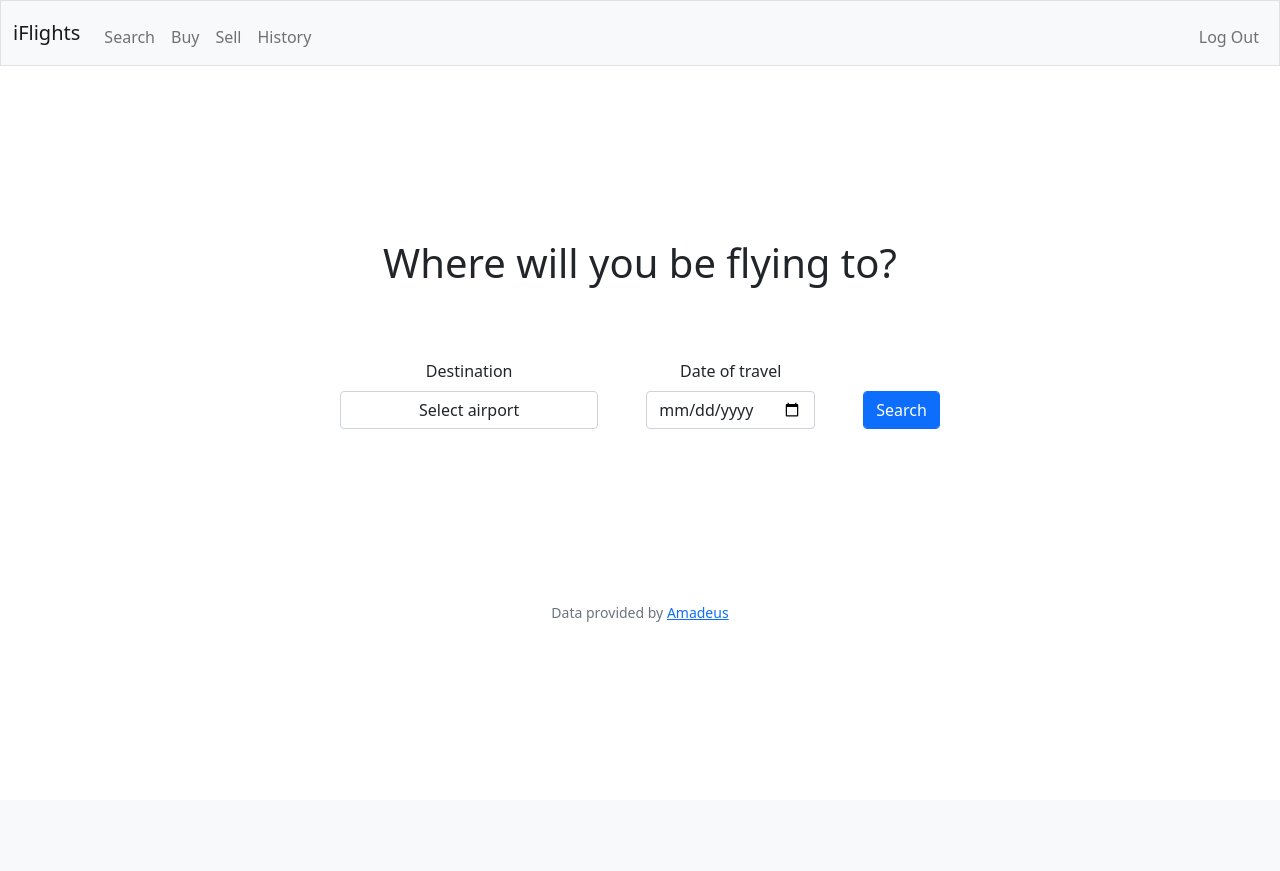
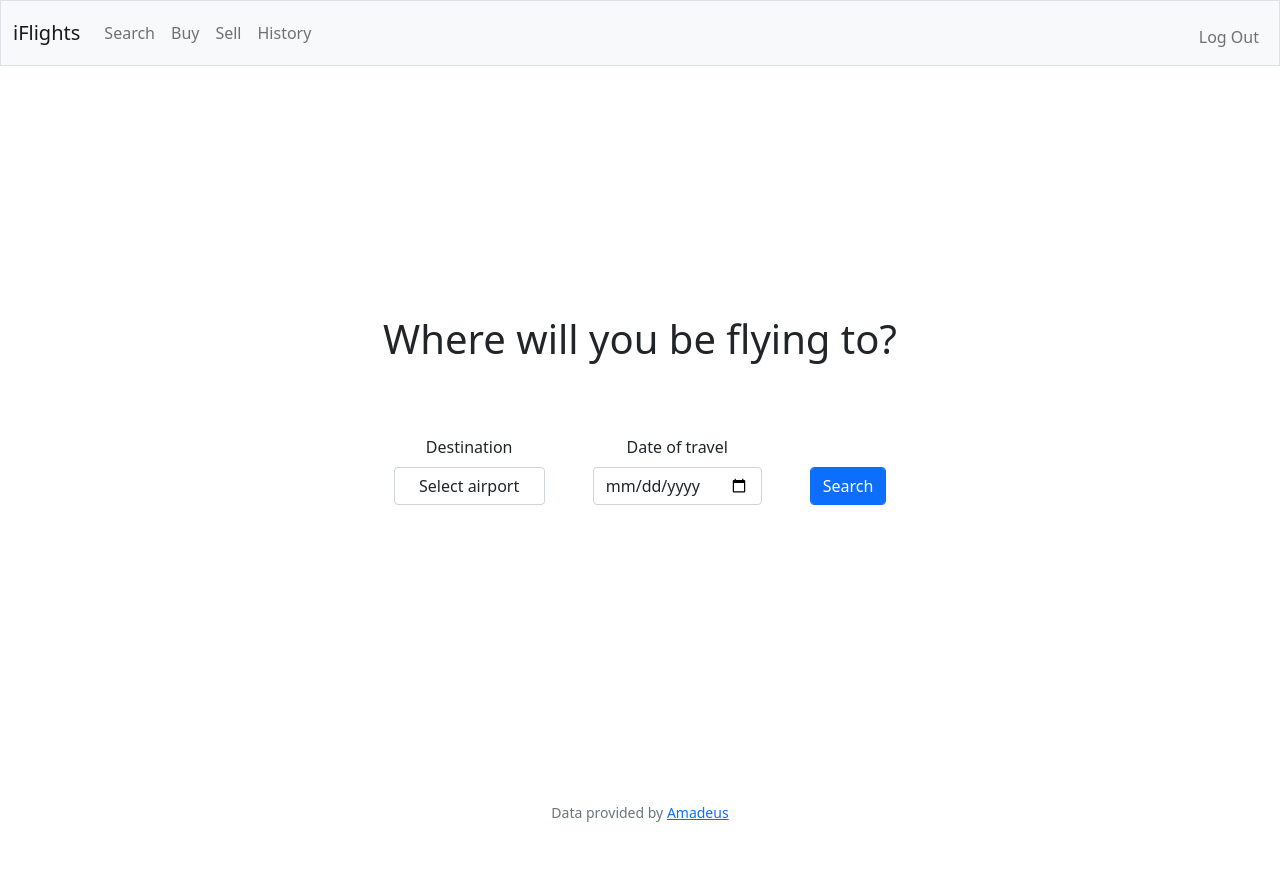
Before and after one commit to afonsogmarques/Flights, a Flask app: page / in a window 1280 px wide. Before the commit the page ends 622 px from the top, so only its background shows below. Run offline with Flask 2, Linux system fonts and the light colour scheme.

Commit message:
layout changes in different pages

```diff
--- a/app.py
+++ b/app.py
@@ -13,8 +13,8 @@ from helpers import matchAirline
 
 app = Flask(__name__)
 
-# if __name__ == '__main__':
-#     app.run(debug=True)
+if __name__ == '__main__':
+    app.run(debug=True)
 
 app.config["TEMPLATES_AUTO_RELOAD"] = True
 
@@ -26,8 +26,6 @@ amadeus = Client(
     client_id=os.getenv('CLIENT_ID'),
     client_secret=os.getenv('CLIENT_SECRET')
 )
-
-print(add_years(datetime.datetime.strptime('2022-09-07', "%Y-%m-%d").date(), 1))
 
 with sqlite3.connect('airports.db', check_same_thread=False) as con:
     cursor = con.cursor()
@@ -86,22 +84,22 @@ def index():
         date = request.form.get('date')
 
         if not destination:
-            return apology('Please provide a destination!')
+            return apology('Please select a destination!')
         elif not date:
-            return apology('Please provide a date!')
+            return apology('Please select a date!')
 
         try:
             datetime.datetime.strptime(date, "%Y-%m-%d")
         except ValueError:
-            return apology('Invalid date format', 403)
+            return apology('Invalid date format')
 
         d1 = datetime.datetime.strptime(date, "%Y-%m-%d").date()
         now = datetime.datetime.today().date()
 
         if d1 < now:
-            return apology('Date cannot be in the past', 403)
+            return apology('Date cannot be in the past!')
         elif d1 > add_years(now, 1):
-            return apology('Latest possible travel date is one year from today')
+            return apology('Latest possible travel date is one year from today!')
 
         with sqlite3.connect('airports.db', check_same_thread=False) as con:
             cursor = con.cursor()
@@ -127,7 +125,7 @@ def index():
                     response.append(fetchedData)
 
             except ResponseError as error:
-                print(f"{index}. {error}")
+                print(error)
 
         return render_template('results.html', date=date, destination=destination, response=response, codeTranslator=codeTranslator)
 
--- a/static/styles.css
+++ b/static/styles.css
@@ -1,3 +1,8 @@
+main {
+    min-height: max-content;
+    height: 89vh!important;
+}
+
 .dropdown a {
     text-decoration: none;
     color: initial;
@@ -40,6 +45,7 @@
 
 #index-content {
     display: flex;
+    height: 80vh;
 }
 
 div#loading {
@@ -49,3 +55,12 @@ div#loading {
     margin-top: -3rem;
     cursor: wait;
 }
+
+#apology {
+    height: 80vh;
+}
+
+#apology img {
+    min-width: 333px;
+    opacity: 0.85;
+}
--- a/templates/index.html
+++ b/templates/index.html
@@ -9,7 +9,7 @@
     <img src="/static/loading.gif" height="64px" width="64px" class="mb-3">
     <p class="text-mute">Loading results.<br>This may take several minutes.</p>
 </div>
-<div id="index-content" class="justify-content-center align-items-center flex-column" style="height: 55vh;">
+<div id="index-content" class="justify-content-center align-items-center flex-column pb-5">
     <div class="mb-5">
         <h1>Where will you be flying to?</h1>
     </div>
--- a/templates/layout.html
+++ b/templates/layout.html
@@ -25,7 +25,7 @@
                     <span class="navbar-toggler-icon"></span>
                 </button>
                 <div class="collapse navbar-collapse" id="navbar">
-                        <ul class="navbar-nav me-auto mt-2">
+                        <ul class="navbar-nav me-auto">
                             <li class="nav-item"><a class="nav-link" href="/search">Search</a></li>
                             <li class="nav-item"><a class="nav-link" href="/buy">Buy</a></li>
                             <li class="nav-item"><a class="nav-link" href="/sell">Sell</a></li>
@@ -38,11 +38,11 @@
             </div>
         </nav>
 
-        <main class="container-fluid py-5 text-center w-50^``">
+        <main class="container-fluid py-5 text-center w-50 h-100">
             {% block main %}{% endblock %}
         </main>
 
-        <footer class="mb-5 small text-center text-muted">
+        <footer class="small text-center text-muted pb-5">
             Data provided by <a href="https://developers.amadeus.com/">Amadeus</a>
         </footer>
 
```
Also changed, not shown: helpers.py (+3 -12 lines), templates/apology.html (+5 -2 lines), templates/results.html (+4 -4 lines), static/aircraft.png (added).
